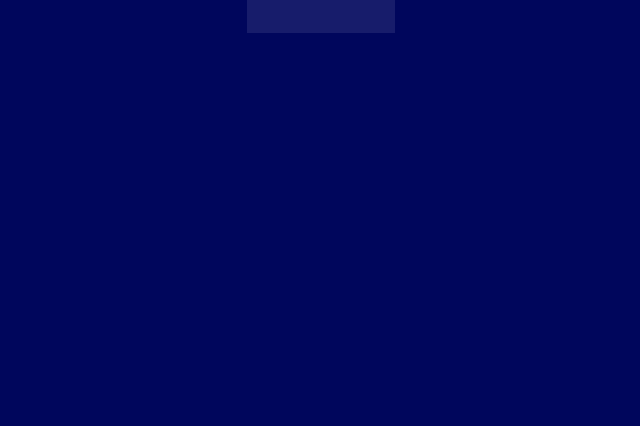
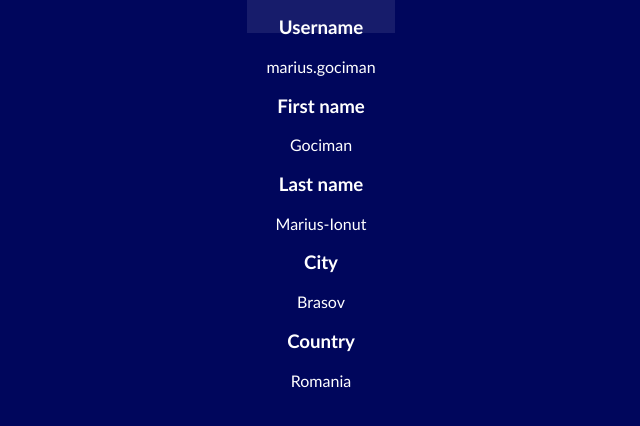
Before and after one commit to mariusgociman1999/html-css, a plain HTML site: page me.html in a window 1280 px wide. Shown: the part 110-536 px from the top of the page, without its empty margins (319-959 px from the left). Drawn offline with Linux system fonts and the light colour scheme.

Commit message:
1 file modified

```diff
--- a/me.html
+++ b/me.html
@@ -9,6 +9,16 @@
     </div>
     <div class="Info">
       <img src="pictures/me.jpg" alt="Profile picture" height=25%/>
+      <h3>Username</h3>
+      <p>marius.gociman</p>
+      <h3>First name</h3>
+      <p>Gociman</p>
+      <h3>Last name</h3>
+      <p>Marius-Ionut</p>
+      <h3>City</h3>
+      <p>Brasov</p>
+      <h3>Country</h3>
+      <p>Romania</p>
     </div>
   </body>
 </html>
```
